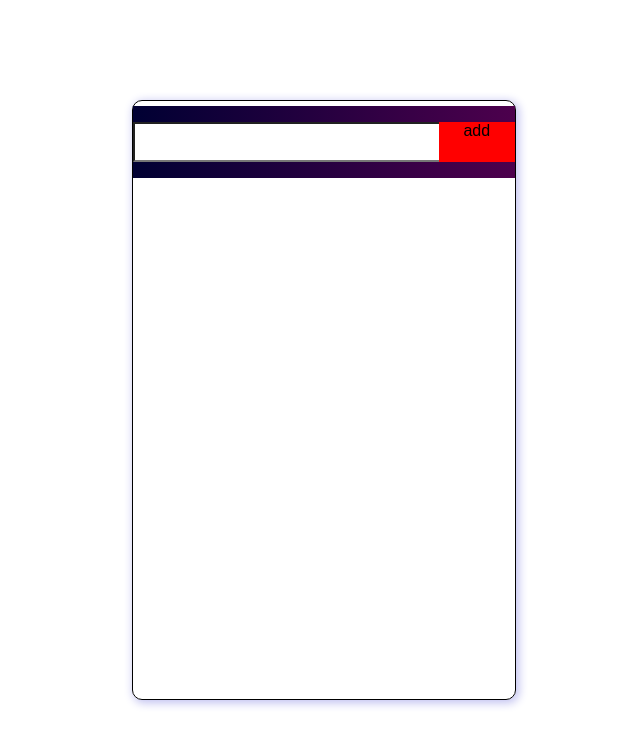
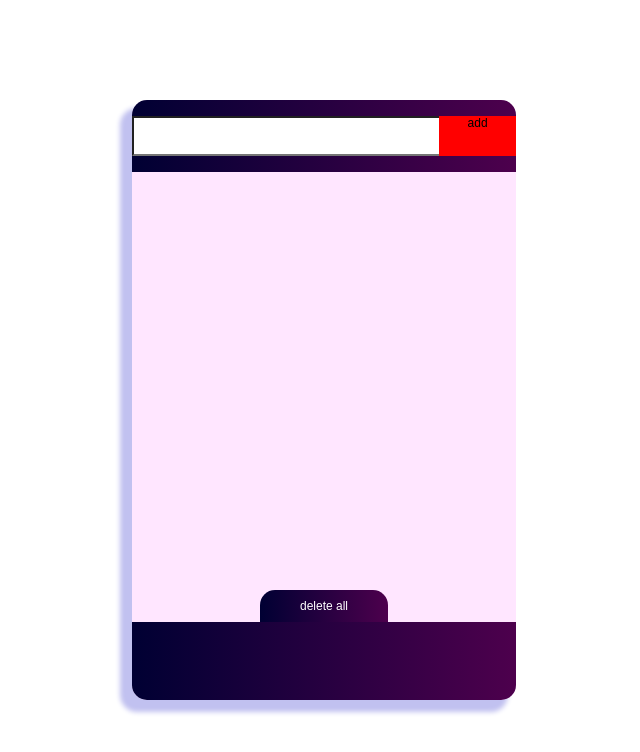
Before and after one commit to dgknfordevelop/What-ToDo, a plain HTML site: page index.html in a window 1280 px wide. Shown: the whole page, without its empty margins (316-956 px from the left). Drawn offline with Linux system fonts and the light colour scheme; a web font is replaced by a local one.

Commit message:
css structure

```diff
--- a/index.html
+++ b/index.html
@@ -13,15 +13,30 @@
 </head>
 
 <body>
+
     <div class="note-container">
+
         <header class="note-add-section">
             <input type="text" class="note-input">
             <span class="note-add-button">add</span>
         </header>
+
         <main class="main-note-section">
 
+
+
+            <div class="delete-all-container">
+                <span class="delete-all-button">delete all</span>
+            </div>
         </main>
+
+        <footer class="footer-section">
+
+        </footer>
+
     </div>
+
+
 </body>
 
 <script src="toDo.js"></script>
--- a/scss/toDo.scss
+++ b/scss/toDo.scss
@@ -5,6 +5,12 @@
 }
 
 $box-shadow-color:hsl(240, 61%, 85%);
+$linear-gradient: linear-gradient(to right, #000033, #4d004d);
+$radius: 15px;
+
+html{
+    font-size: 12px ;
+
 
 body{
     min-height: 100vh;
@@ -14,20 +20,24 @@ body{
     align-items: center;
 
     .note-container{
-        border: 1px solid black;
         width: 30vw;
         height: 75vh;
-        border-radius: 10px;
-        box-shadow:2px 2px 10px 1px $box-shadow-color ;
+        border-start-start-radius: $radius;
+        border-start-end-radius: $radius;
+        border-end-start-radius: $radius;
+        border-end-end-radius: $radius;
+        box-shadow:-10px 10px 5px 2px $box-shadow-color ;
+        background-color: #ffe6ff;
 
         .note-add-section{
             display: flex;
             justify-content: center;
             align-items: center;
-            margin-block-start: 5px;
             width: 100%;
             height:12% ;
-            background: linear-gradient(to right, #000033, #4d004d);
+            border-start-start-radius: $radius;
+            border-start-end-radius: $radius;
+            background-image: $linear-gradient;
 
             .note-input{
                 height: 55%;
@@ -39,13 +49,78 @@ body{
                background-color: red;
                height: 55%;
                width: 20%;
-               font-size: 100%;
+               font-size: 1rem;
                text-align: center;
+               cursor: pointer;
            }
         }
 
         .main-note-section{
+            background-color: inherit;
+            height: 75%;
+            display: flex;
+            flex-direction: column;
+            justify-content: flex-end;
+            align-items: center;
 
+
+            .note-list-container{
+
+                background-color: red;
+                height: calc(100% - 4vh);
+                width: 100%;
+                padding-block-start: 1vh;
+                padding-block-end: 1vh;
+                overflow: auto;
+
+                .note-item{
+                    display: flex;
+                    justify-content: flex-end;
+                    align-items: center;
+                    background-color: gray;
+                    max-height: calc(100% - 4vh);
+                    width: 95%;
+                    padding-inline-start: 0.5rem;
+                    margin-block-end: 1vh;
+                    overflow: auto;
+                    }
+
+                    .note-delete{
+                        margin-inline-start: auto;
+                        margin-inline-end: 0.5vw;
+                        margin-block-end: auto;
+                        cursor: pointer;
+                        text-transform: uppercase;
+                    }
+                }
+
+
+
+
+
+            .delete-all-container{
+                display: flex;
+                justify-content: center;
+                align-items: center;
+                border-start-start-radius: $radius;
+                border-start-end-radius: $radius;
+                width: 10vw;
+                height: 4vh;
+                color: white;
+                background-image: $linear-gradient;
+                cursor: pointer;
+
+            }
+        }
+
+
+        .footer-section{
+            background-color: yellow;
+            height: calc(100% - 87%);
+            border-end-start-radius: $radius;
+            border-end-end-radius: $radius;
+            background-image: $linear-gradient;
         }
     }
 }
+}
--- a/toDo.js
+++ b/toDo.js
@@ -1 +1,4 @@
-let toDo;
+let userInput = document.querySelector(".note-input");
+let addButton = document.querySelector(".note-add-button");
+let deleteSingleNote = document.querySelector(".note-delete");
+let deleteAll = document.querySelector(".delete-all-container");
```
Also changed, not shown: scss/toDo.css, 1 other file.
